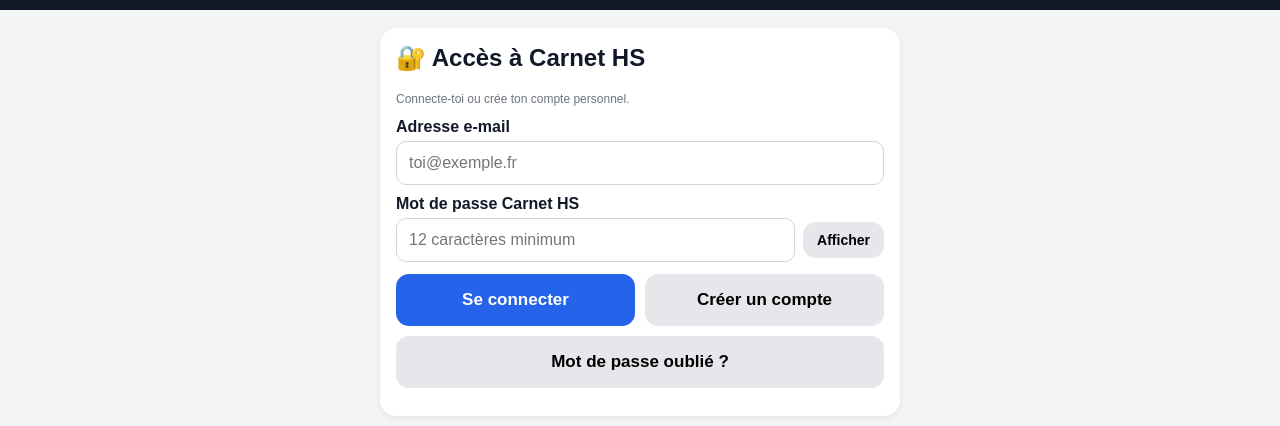
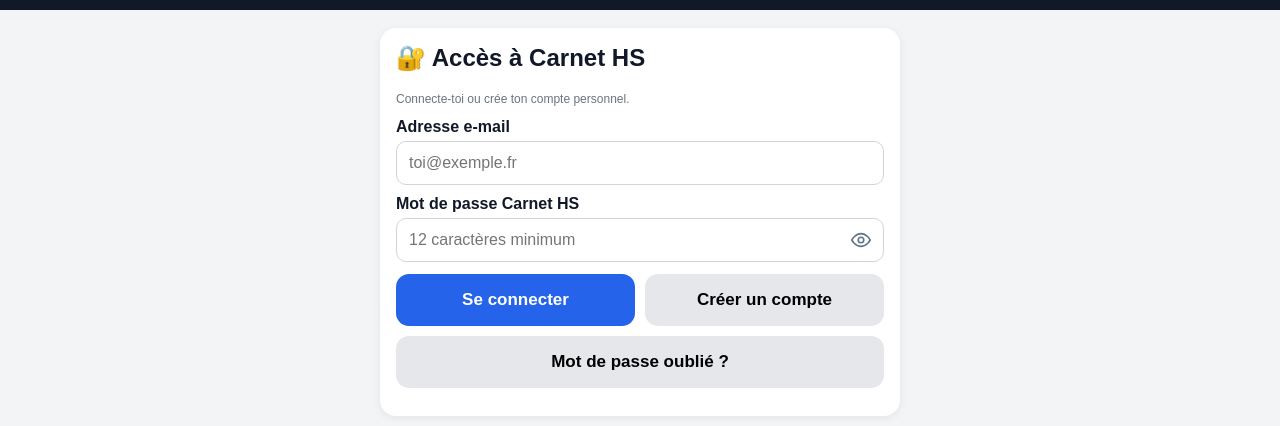
Before and after one commit to petitle-pod5/carnet-hs-dev, a plain HTML site: page index.html in a window 1280 px wide. Shown: the part 66-492 px from the top of the page. Drawn offline with nearby package versions, Linux system fonts and the light colour scheme.

Commit message:
Remplacer les boutons texte par une icône œil pour les mots de passe

```diff
--- a/index.html
+++ b/index.html
@@ -33,8 +33,8 @@ table{width:100%;border-collapse:collapse;font-size:13px}th,td{padding:8px;borde
 <section id="authPanel" class="card" style="max-width:520px;margin:18px auto">
 <h2>🔐 Accès à Carnet HS</h2><p id="authNotice" class="small">Connecte-toi ou crée ton compte personnel.</p>
 <label>Adresse e-mail</label><input id="authEmail" type="email" autocomplete="email" placeholder="toi@exemple.fr">
-<label>Mot de passe Carnet HS</label><div style="display:flex;gap:8px;align-items:center"><input id="authPassword" type="password" autocomplete="current-password" placeholder="12 caractères minimum" style="flex:1;min-width:0"><button type="button" class="secondary" onclick="togglePasswordVisibility('authPassword',this)" aria-label="Afficher le mot de passe" style="padding:10px 14px;font-size:14px">Afficher</button></div>
-<div id="signupExtra" class="hidden"><label>Confirmer le mot de passe</label><div style="display:flex;gap:8px;align-items:center"><input id="authPasswordConfirm" type="password" autocomplete="new-password" placeholder="Saisis à nouveau ton mot de passe" style="flex:1;min-width:0"><button type="button" class="secondary" onclick="togglePasswordVisibility('authPasswordConfirm',this)" aria-label="Afficher la confirmation du mot de passe" style="padding:10px 14px;font-size:14px">Afficher</button></div>
+<label>Mot de passe Carnet HS</label><div style="position:relative;display:flex;align-items:center"><input id="authPassword" type="password" autocomplete="current-password" placeholder="12 caractères minimum" style="flex:1;min-width:0;padding-right:46px"><button type="button" onclick="togglePasswordVisibility('authPassword',this)" aria-label="Afficher le mot de passe" aria-pressed="false" title="Afficher le mot de passe" style="position:absolute;right:4px;top:50%;transform:translateY(-50%);width:38px;height:38px;padding:8px;border:0;background:transparent;color:#64748b;cursor:pointer;display:flex;align-items:center;justify-content:center"><svg viewBox="0 0 24 24" width="22" height="22" fill="none" stroke="currentColor" stroke-width="1.8" stroke-linecap="round" stroke-linejoin="round" aria-hidden="true"><path d="M2 12s3.6-7 10-7 10 7 10 7-3.6 7-10 7S2 12 2 12Z"/><circle cx="12" cy="12" r="3"/></svg></button></div>
+<div id="signupExtra" class="hidden"><label>Confirmer le mot de passe</label><div style="position:relative;display:flex;align-items:center"><input id="authPasswordConfirm" type="password" autocomplete="new-password" placeholder="Saisis à nouveau ton mot de passe" style="flex:1;min-width:0;padding-right:46px"><button type="button" onclick="togglePasswordVisibility('authPasswordConfirm',this)" aria-label="Afficher la confirmation du mot de passe" aria-pressed="false" title="Afficher la confirmation du mot de passe" style="position:absolute;right:4px;top:50%;transform:translateY(-50%);width:38px;height:38px;padding:8px;border:0;background:transparent;color:#64748b;cursor:pointer;display:flex;align-items:center;justify-content:center"><svg viewBox="0 0 24 24" width="22" height="22" fill="none" stroke="currentColor" stroke-width="1.8" stroke-linecap="round" stroke-linejoin="round" aria-hidden="true"><path d="M2 12s3.6-7 10-7 10 7 10 7-3.6 7-10 7S2 12 2 12Z"/><circle cx="12" cy="12" r="3"/></svg></button></div>
 <p class="small"><b>Sécurité :</b> choisis un mot de passe unique, différent de celui de ta messagerie. Ne réutilise jamais le mot de passe de ton e-mail. Minimum 12 caractères, avec minuscules, majuscules, chiffres et symbole. Carnet HS ne te demandera jamais le mot de passe de ta messagerie.</p></div>
 <div class="buttons"><button id="authPrimary" class="blue" type="button" onclick="submitAuth()">Se connecter</button><button id="authMode" class="secondary" type="button" onclick="toggleAuthMode()">Créer un compte</button></div>
 <button id="authReset" class="secondary" style="width:100%;margin-top:10px" type="button" onclick="resetAuthPassword()">Mot de passe oublié ?</button>
@@ -198,8 +198,13 @@ function togglePasswordVisibility(inputId,button){
  const input=document.getElementById(inputId);
  const visible=input.type==="password";
  input.type=visible?"text":"password";
- button.textContent=visible?"Masquer":"Afficher";
- button.setAttribute("aria-label",visible?"Masquer le mot de passe":"Afficher le mot de passe");
+ const label=visible?"Masquer le mot de passe":"Afficher le mot de passe";
+ button.setAttribute("aria-label",label);
+ button.setAttribute("title",label);
+ button.setAttribute("aria-pressed",visible?"true":"false");
+ button.innerHTML=visible
+  ? '<svg viewBox="0 0 24 24" width="22" height="22" fill="none" stroke="currentColor" stroke-width="1.8" stroke-linecap="round" stroke-linejoin="round" aria-hidden="true"><path d="M3 3l18 18"/><path d="M10.6 10.6a2 2 0 0 0 2.8 2.8"/><path d="M9.9 5.2A10.8 10.8 0 0 1 12 5c6.4 0 10 7 10 7a16 16 0 0 1-3.1 3.8"/><path d="M6.2 6.2C3.5 8 2 12 2 12s3.6 7 10 7a10.8 10.8 0 0 0 4.1-.8"/></svg>'
+  : '<svg viewBox="0 0 24 24" width="22" height="22" fill="none" stroke="currentColor" stroke-width="1.8" stroke-linecap="round" stroke-linejoin="round" aria-hidden="true"><path d="M2 12s3.6-7 10-7 10 7 10 7-3.6 7-10 7S2 12 2 12Z"/><circle cx="12" cy="12" r="3"/></svg>';
 }
 function passwordIsStrong(p){return p.length>=12&&/[a-z]/.test(p)&&/[A-Z]/.test(p)&&/[0-9]/.test(p)&&/[^A-Za-z0-9]/.test(p);}
 async function submitAuth(){
```
